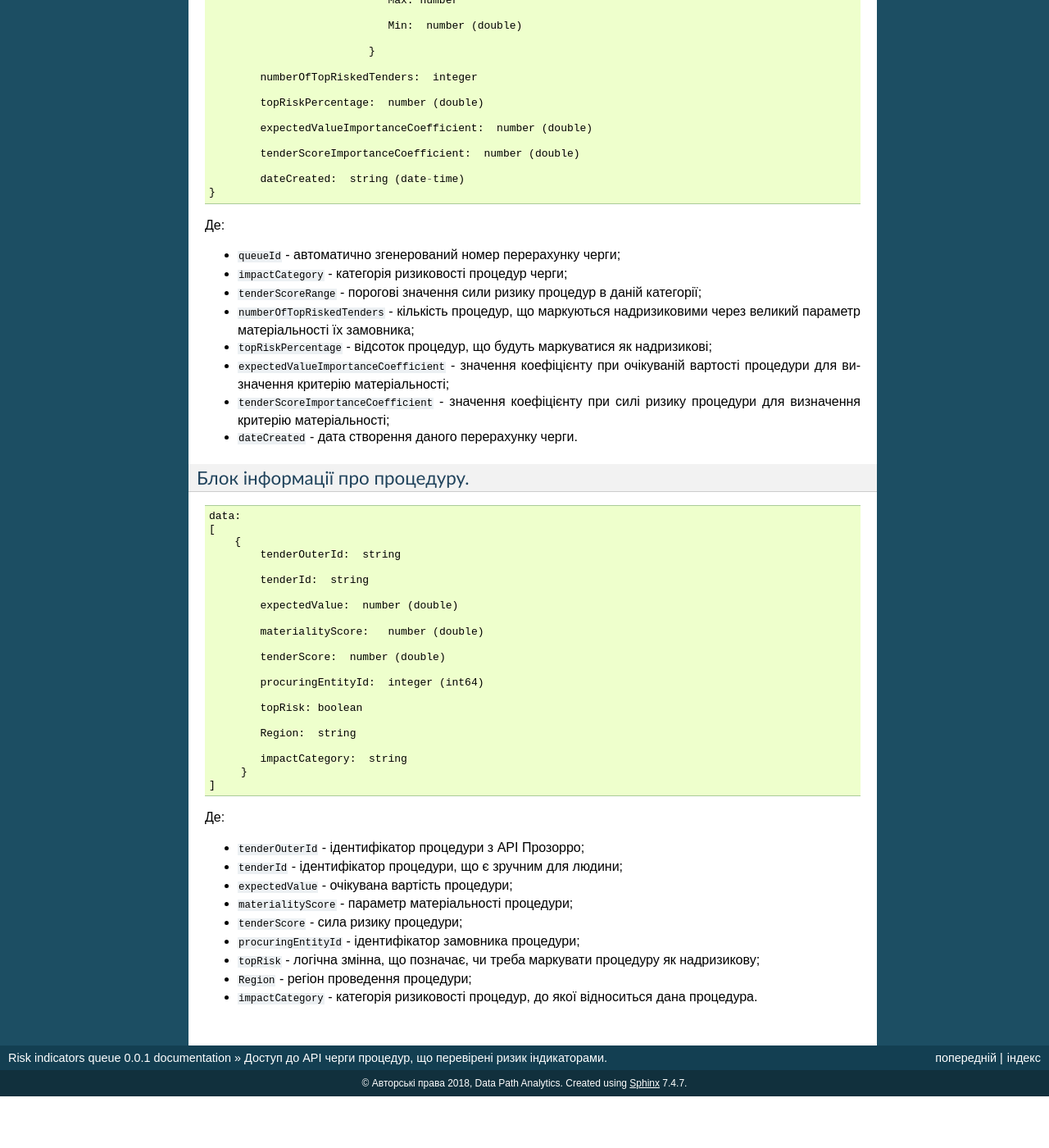
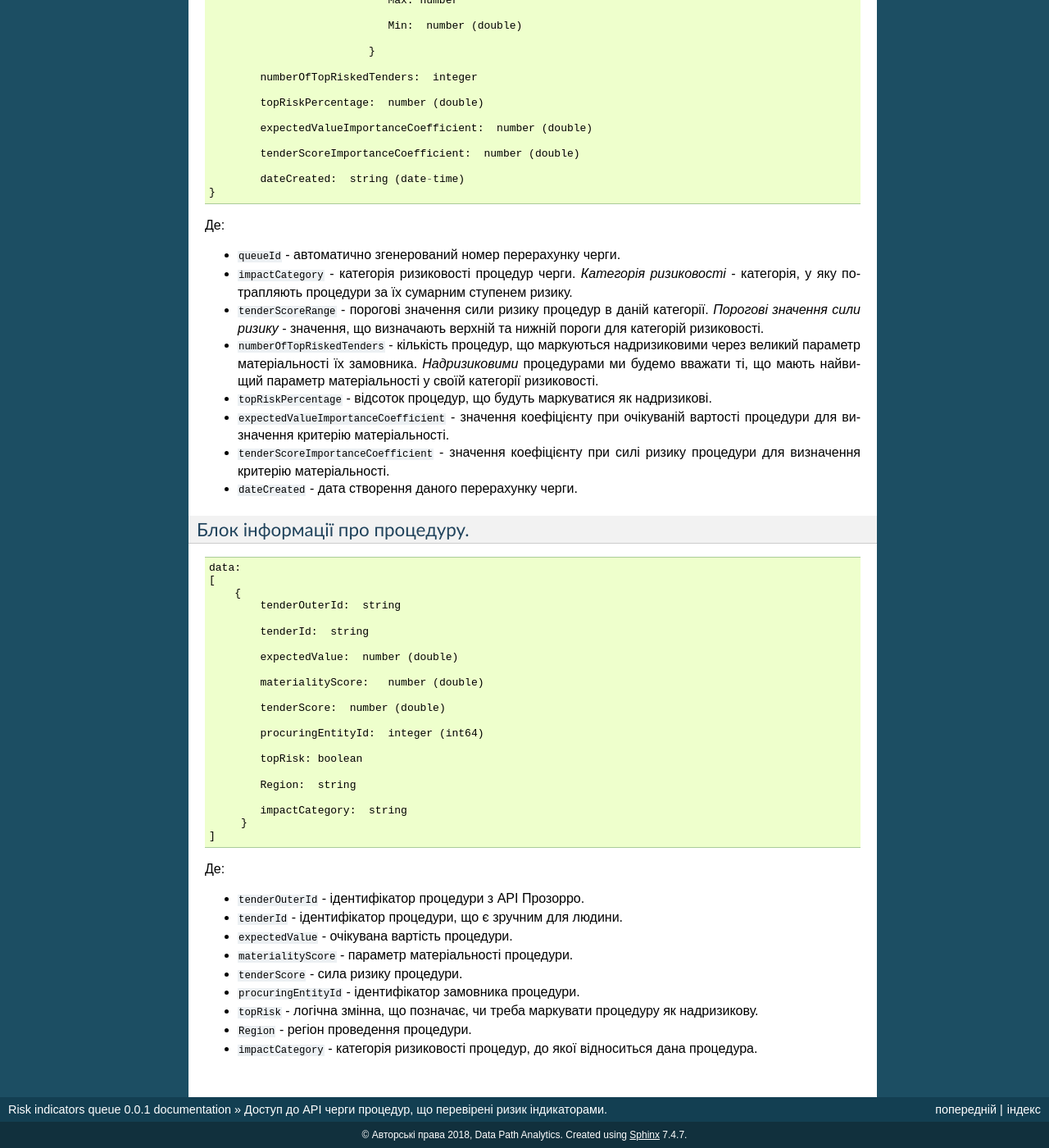
Before and after one commit to DataPathAnalytics/indicators-queue, a Sphinx documentation site: the page built from docs/api_queue.rst, in a window 1280 px wide and 1400 px high, scrolled down 1918 px. Shown: the whole window at 82% size. Built offline with Sphinx 7.4.7, drawn with Linux system fonts in a browser that asks for light colours; before the commit the page ends 3255 px from its top, so only the background shows below that.

Commit message:
Update api_queue.rst

```diff
--- a/docs/api_queue.rst
+++ b/docs/api_queue.rst
@@ -125,19 +125,19 @@
 
 Де:
 
--  ``queueId`` - автоматично згенерований номер перерахунку черги;
+-  ``queueId`` - автоматично згенерований номер перерахунку черги.
 
--  ``impactCategory`` - категорія ризиковості процедур черги;
+-  ``impactCategory`` - категорія ризиковості процедур черги. *Категорія ризиковості* - категорія, у яку потрапляють процедури за їх сумарним ступенем ризику.
 
--  ``tenderScoreRange`` - порогові значення сили ризику процедур в даній категорії;
+-  ``tenderScoreRange`` - порогові значення сили ризику процедур в даній категорії. *Порогові значення сили ризику* - значення, що визначають верхній та нижній пороги для категорій ризиковості.
 
--  ``numberOfTopRiskedTenders`` - кількість процедур, що маркуються надризиковими через великий параметр матеріальності їх  замовника;
+-  ``numberOfTopRiskedTenders`` - кількість процедур, що маркуються надризиковими через великий параметр матеріальності їх  замовника. *Надризиковими* процедурами ми будемо вважати ті, що мають найвищий параметр матеріальності у своїй категорії ризиковості.
 
--  ``topRiskPercentage`` - відсоток процедур, що будуть маркуватися як надризикові;
+-  ``topRiskPercentage`` - відсоток процедур, що будуть маркуватися як надризикові.
 
--  ``expectedValueImportanceCoefficient`` - значення коефіцієнту при очікуваній вартості процедури для визначення критерію матеріальності;
+-  ``expectedValueImportanceCoefficient`` - значення коефіцієнту при очікуваній вартості процедури для визначення критерію матеріальності.
 
--  ``tenderScoreImportanceCoefficient`` - значення коефіцієнту при силі ризику процедури для визначення критерію матеріальності;
+-  ``tenderScoreImportanceCoefficient`` - значення коефіцієнту при силі ризику процедури для визначення критерію матеріальності.
 
 -  ``dateCreated`` - дата створення даного перерахунку черги.
 
@@ -172,20 +172,20 @@
 
 Де:
 
--  ``tenderOuterId`` - ідентифікатор процедури з АРІ Прозорро;
+-  ``tenderOuterId`` - ідентифікатор процедури з АРІ Прозорро.
 
--  ``tenderId`` - ідентифікатор процедури, що є зручним для людини;
+-  ``tenderId`` - ідентифікатор процедури, що є зручним для людини.
 
--  ``expectedValue`` - очікувана вартість процедури;
+-  ``expectedValue`` - очікувана вартість процедури.
 
--  ``materialityScore`` - параметр матеріальності процедури;
+-  ``materialityScore`` - параметр матеріальності процедури.
 
--  ``tenderScore`` - сила ризику процедури;
+-  ``tenderScore`` - сила ризику процедури.
 
--  ``procuringEntityId`` - ідентифікатор замовника процедури;
+-  ``procuringEntityId`` - ідентифікатор замовника процедури.
 
--  ``topRisk`` - логічна змінна, що позначає, чи треба маркувати процедуру як надризикову;
+-  ``topRisk`` - логічна змінна, що позначає, чи треба маркувати процедуру як надризикову.
 
--  ``Region`` - регіон проведення процедури;
+-  ``Region`` - регіон проведення процедури.
 
 -  ``impactCategory`` - категорія ризиковості процедур, до якої відноситься дана процедура.
```
